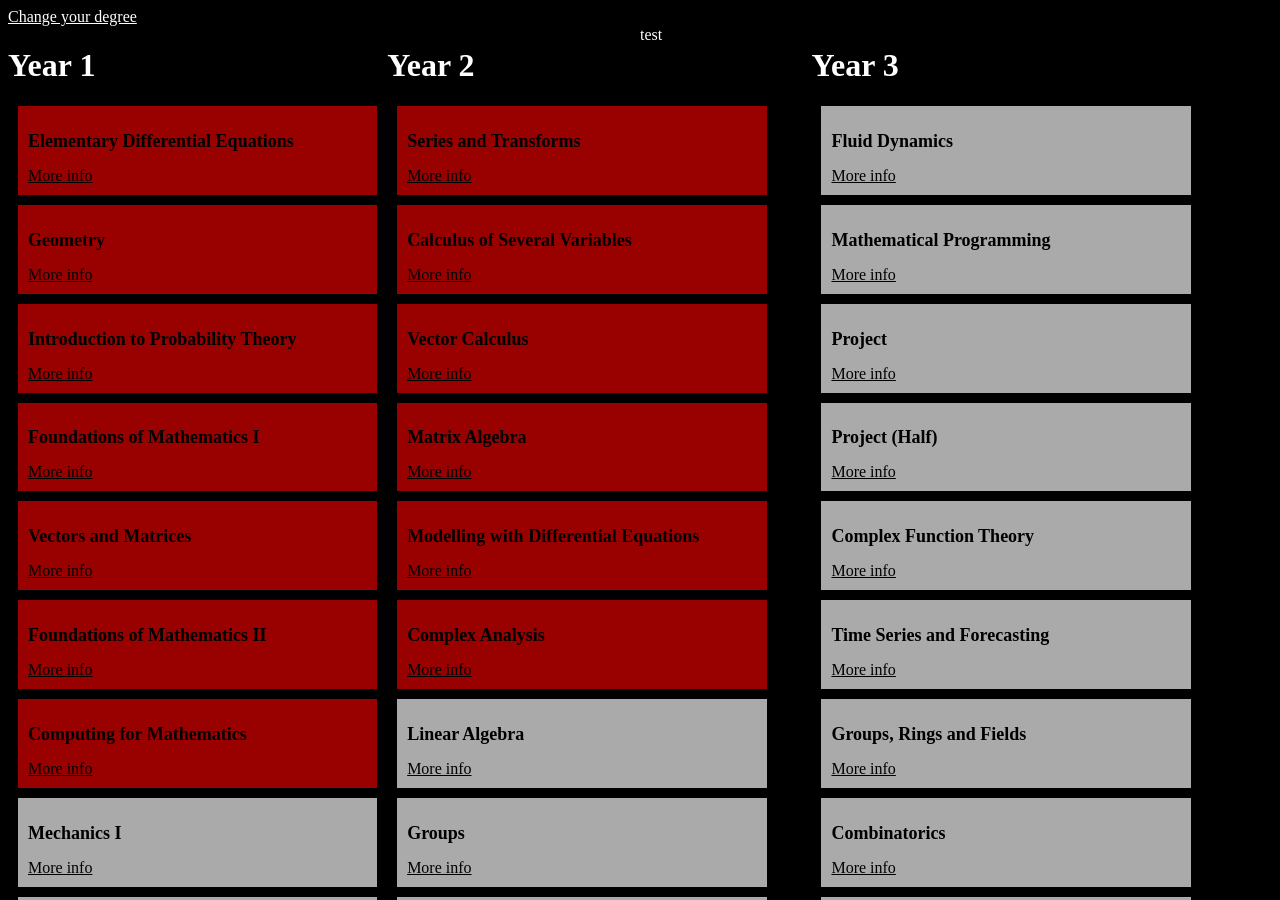
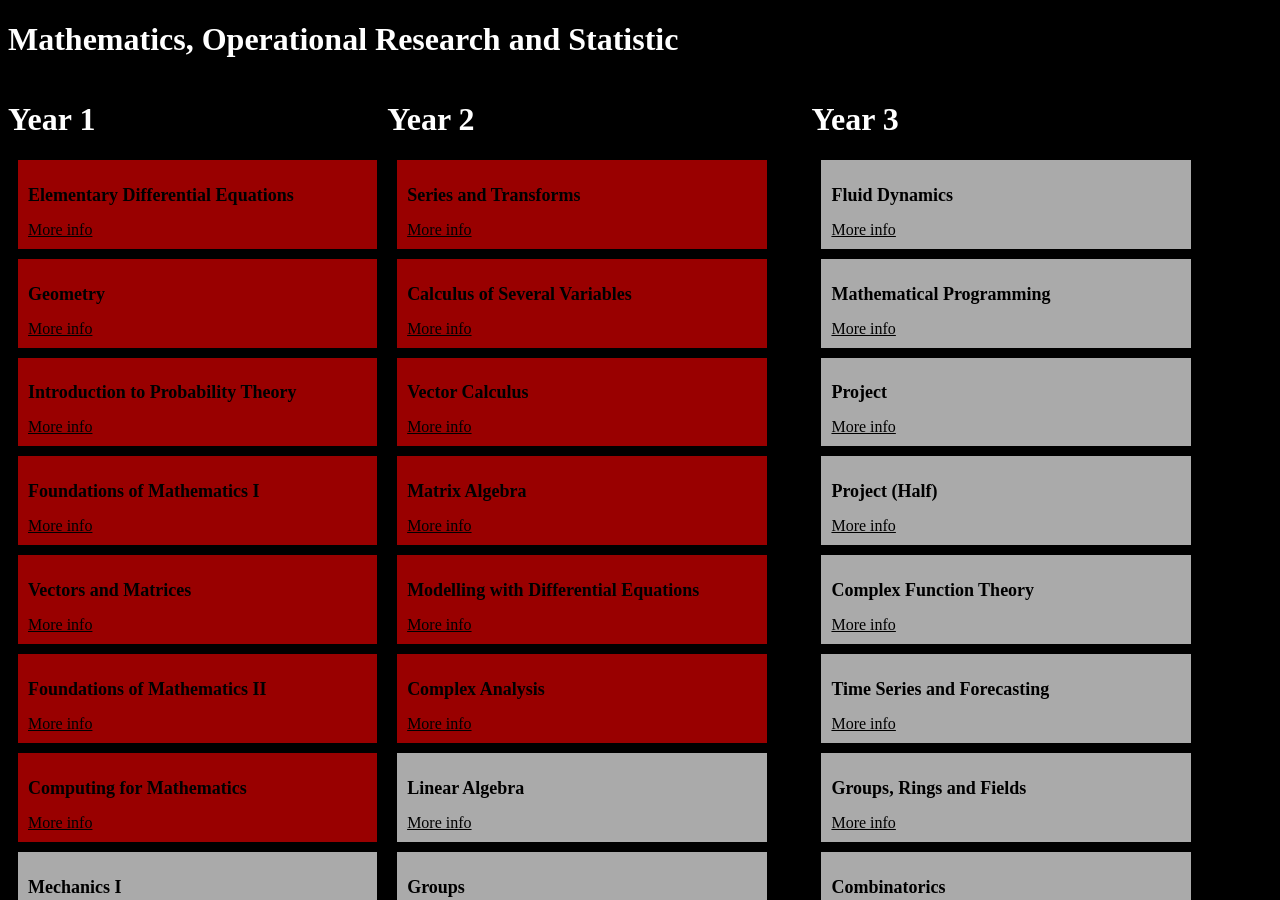
Before and after one commit to alcarney/ModulePlanner-1, a Jekyll site: the page built from mapps.html, in a window 1280 px wide and 900 px high. Built offline with Jekyll 4.4.1, drawn with Linux system fonts in a browser that asks for light colours; nearby versions of some CDN libraries.

Commit message:
Making course list generic
- The list of courses is now handled by the `_layout/courselist.html` layout,
  so adding support for new schools and courses etc will be easier.
- Cleaned up the HTML.
- Adding the names of each course to the yaml data so titles are easier.

```diff
--- a/_data/courses.yml
+++ b/_data/courses.yml
@@ -1,4 +1,5 @@
 bsc:
+  name: BSc Mathematics
   modules:
       - core: ['ma1001', 'ma1004', 'ma1005', 'ma1007', 'ma1500', 'ma1006', 'ma1003']
         optional: ['ma0111', 'ma1300', 'ma1501']
@@ -9,6 +10,7 @@
       - optional: ['ma0332', 'ma0358', 'ma0391', 'ma0392', 'ma3000', 'ma0367',	 'ma3003', 'ma3004', 'ma0322', 'ma3501', 'ma3700', 'ma3006', 'ma3301', 'ma3005', 'ma3502', 'ma3503', 'ma3303', 'ma3304', 'ma3900', 'ma3505', 'ma3504', 'ma3602', 'ma3601', 'ma3901', 'cm3201', 'cm3111']
 
 mors:
+    name: Mathematics and its Applications
     modules:
         - core: ['ma1001', 'ma1004', 'ma1005', 'ma1007', 'ma1500', 'ma1006', 'ma1003', 'ma1501']
           optional: ['ma0111', 'ma1300']
@@ -19,6 +21,7 @@
         - optional: ['ma0358', 'ma0391', 'ma0392', 'ma3000', 'ma0367', 'ma3003', 'ma3004', 'ma3700', 'ma3501', 'ma0322', 'ma3006', 'ma3301', 'ma3502', 'ma3503', 'ma3304', 'ma3900', 'ma3505', 'ma3504', 'ma3602', 'ma3601', 'ma3901', 'ma3303']
 
 mapps:
+    name: Mathematics, Operational Research and Statistic
     modules:
         - core: ['ma1001', 'ma1004', 'ma1500', 'ma1005', 'ma1007', 'ma1006', 'ma1003']
           optional: ['ma1300', 'ma0111', 'ma1501']
@@ -29,6 +32,7 @@
         - optional: ['ma0332', 'ma0358', 'ma0391', 'ma0392', 'ma3000', 'ma0367', 'ma3003', 'ma3004', 'ma3700', 'ma3501', 'ma0322', 'ma3006', 'ma3301', 'ma3005', 'ma3502', 'ma3503', 'ma3303', 'ma3304', 'ma3900', 'cm3201', 'ma3505', 'ma3504', 'ma3602', 'ma3601', 'ma3901', 'cm3111']
 
 mmath:
+    name: MMath Mathematics
     modules:
         - core: ['ma1004', 'ma1001', 'ma1500', 'ma0111', 'ma1005', 'ma1007', 'ma1006', 'ma1003']
           optional: ['ma1300', 'ma1501']
--- a/_includes/header.html
+++ b/_includes/header.html
@@ -1,7 +1,7 @@
 <header class="site-header">
     <div class="wrapper">
-        <a class="site-title" href="{{ site.baseurl }}/">Change your degree</a>
-        {% assign degree = site.data.courses[page.title] %}
-            <div class="center">test</div>
+        {% if course %}
+        <h1>{{course.name}}</h1>
+        {% endif %}
     </div>
 </header>
--- a/_layouts/course.html
+++ b/_layouts/course.html
@@ -2,10 +2,11 @@
 layout: default
 ---
 
-<body>
+{% assign course = site.data.courses[page.short] %}
+
+{% include header.html %}
 
 <div class="planner">
-{% assign course = site.data.courses[page.short] %}
 
 {% for year in course.modules %}
   <div class="year">
--- a/_layouts/default.html
+++ b/_layouts/default.html
@@ -1,10 +1,12 @@
 <!DOCTYPE html>
 <html>
-  {% include header.html %}
-  {% include head.html %}
 
-  <body>
+<head>
+    {% include head.html %}
+</head>
+
+<body>
       {{ content }}
-  </body>
+</body>
 
 </html>
```
Also changed, not shown: _layouts/courselist.html (added, +15 -0 lines), index.html (+1 -22 lines).
